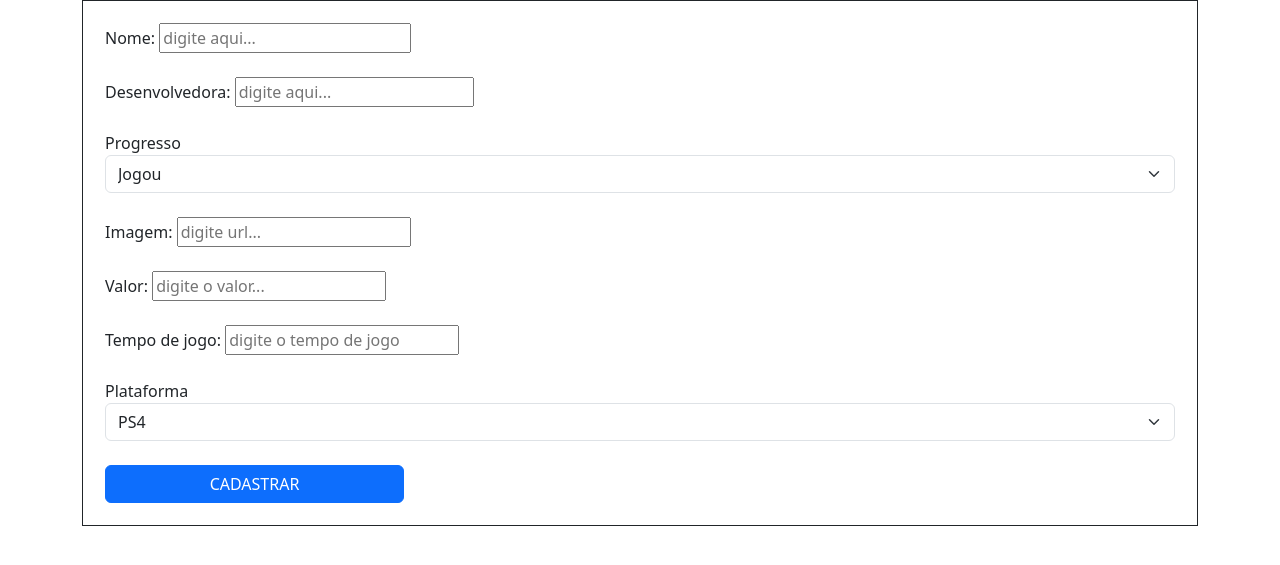
After one commit to douglaseduar/ListGames, a PHP site: page /views/cadastrar.html in a window 1280 px wide. The commit adds this page. Shown: the top 565 px of the page. Run offline with PHP 8.4, Linux system fonts and the light colour scheme.

Commit message:
fix: corrifindo bugs

```diff
--- /dev/null
+++ b/assets/js/cadastrar.js
@@ -0,0 +1,6 @@
+const urlParams = new URLSearchParams(window.location.search);
+const pnome = urlParams.get('nome');
+const pid = urlParams.get('id');
+const phora = urlParams.get('hora');
+const pfoto = urlParams.get('foto');
+console.log(pnome)
--- /dev/null
+++ b/views/cadastrar.html
@@ -0,0 +1,58 @@
+<!DOCTYPE html>
+<html lang="en">
+<head>
+    <meta charset="UTF-8">
+    <meta http-equiv="X-UA-Compatible" content="IE=edge">
+    <meta name="viewport" content="width=device-width, initial-scale=1.0">
+    <title>Cadastro jogo</title>
+    <script src="cadastrar.js" defer></script>
+    <link href="https://cdn.jsdelivr.net/npm/bootstrap@5.3.0-alpha1/dist/css/bootstrap.min.css" rel="stylesheet" integrity="sha384-GLhlTQ8iRABdZLl6O3oVMWSktQOp6b7In1Zl3/Jr59b6EGGoI1aFkw7cmDA6j6gD" crossorigin="anonymous">
+    <script src="https://cdn.jsdelivr.net/npm/bootstrap@5.3.0-alpha1/dist/js/bootstrap.bundle.min.js" integrity="sha384-w76AqPfDkMBDXo30jS1Sgez6pr3x5MlQ1ZAGC+nuZB+EYdgRZgiwxhTBTkF7CXvN" crossorigin="anonymous"></script>
+    <link rel="stylesheet" href="https://cdn.jsdelivr.net/npm/bootstrap-icons@1.10.3/font/bootstrap-icons.css">
+</head>
+<body>
+    <div class="container">
+
+        <form method="POST" action="config/processa1.php" style="padding:22px; border: solid 1px;">
+            <label>Nome: </label>
+        <input type="text" name="nome" placeholder="digite aqui..." required="" style="width:252px">
+        <br><br>
+            <label>Desenvolvedora:  </label>
+        <input type="text" name="corp" placeholder="digite aqui..." required="">
+        <br><br>
+        <label class="visually" for="inlineFormSelectPref">Progresso</label>
+        <select class="form-select" id="inlineFormSelectPref" name="progresso">
+      <option value="1">Jogou</option>
+      <option value="2">Multiplayer</option>
+      <option value="3">Não Terminou</option>
+      <option value="4">Não terminou, apenas Multiplayer</option>
+      <option value="5">Terminou com Multiplayer</option>
+      <option value="6">Platinou sem Multiplayer</option>
+      <option value="7">Platinou com Multiplayer</option>
+      <option value="8">Nunca jogou</option>
+    </select>
+        <br>
+        <label class="itens">Imagem: </label>
+        <input type="text" name="imagem" placeholder="digite url..." required="" style="width:234px"></input>
+        <br><br>
+        <label class="itens">Valor: </label>
+        <input type="text" name="valor" placeholder="digite o valor..." style="width:234px"></input>
+        <br><br>
+        <label class="itens">Tempo de jogo: </label>
+        <input type="text" name="tempo" placeholder="digite o tempo de jogo" style="width:234px"></input>
+        <br><br>
+        <label class="visually" for="inlineFormSelectPref">Plataforma</label>
+        <select class="form-select" id="inlineFormSelectPref" name="plataforma">
+      <option value="1">PS4</option>
+      <option value="4">PS3</option>
+      <option value="2">PC</option>
+      <option value="3">MOBILE</option>
+    </select>
+    <br>
+        <input type="submit" value="CADASTRAR" class="btn btn-primary" style="width:299px">
+
+    </form>
+
+    </div>
+</body>
+</html>
```
Also changed, not shown: assets/css/cadastro.css (+8 -0 lines), assets/js/cadastro.js (+28 -0 lines), server.js (+14 -1 lines), views/cadastro.html (+8 -9 lines).
